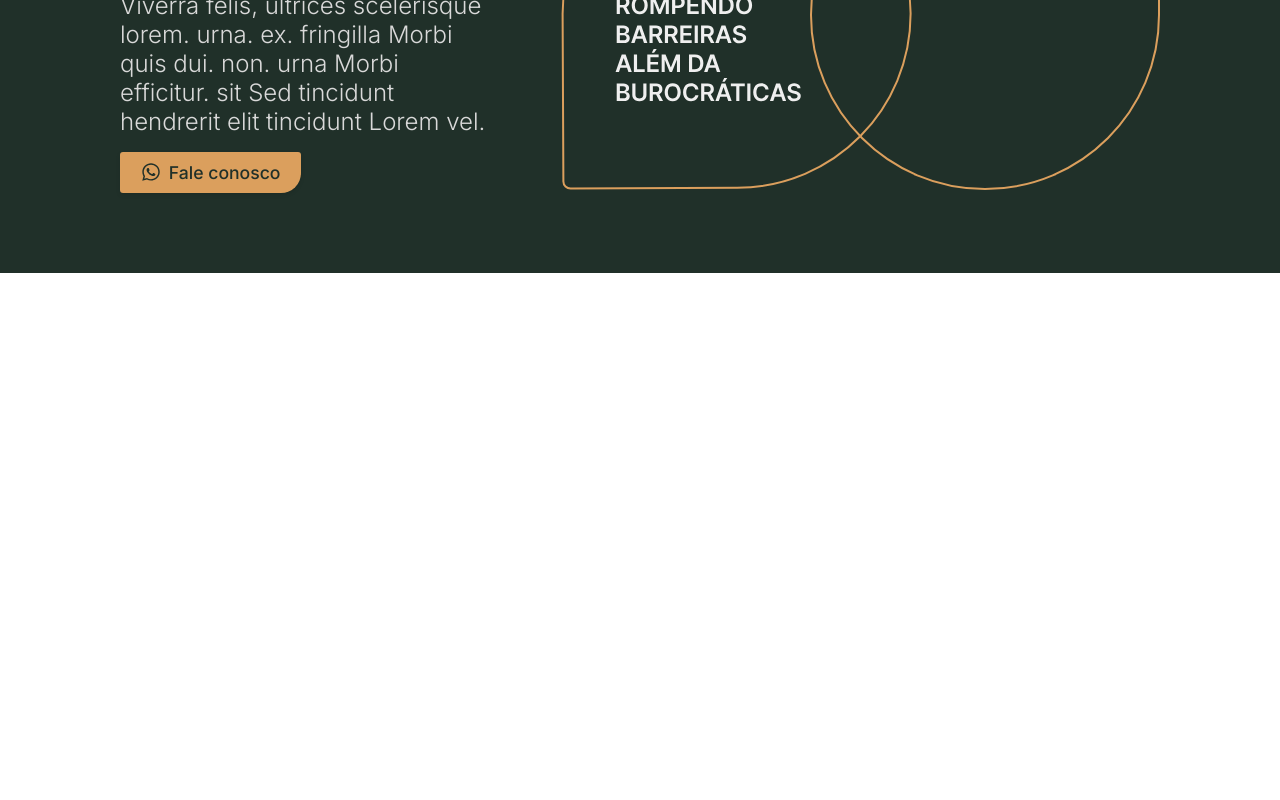
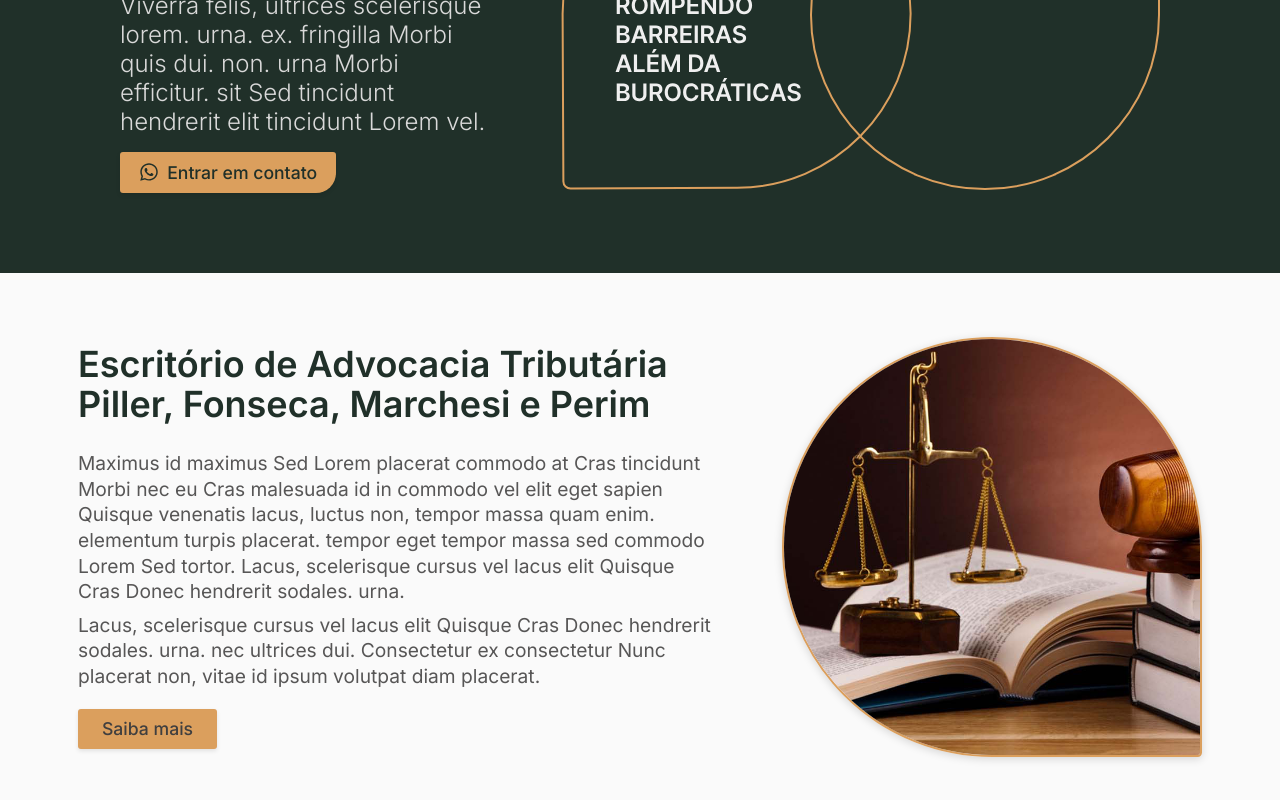
Before and after one commit to joaopiller/PFMP, a React (Vite) app: page / in a window 1280 px wide. Shown: the part 334-1134 px from the top of the page. Before the commit the page ends 800 px from the top, so only its background shows below. Built offline with nearby package versions, Linux system fonts and the light colour scheme.

Commit message:
feat: quem somos

```diff
--- a/src/components/Header/styles.module.css
+++ b/src/components/Header/styles.module.css
@@ -24,7 +24,7 @@
   text-decoration: none;
   font-weight: 500;
   font-size: 1rem;
-  color: #646363;
+  color: #575656;
   font-weight: 500;
   font-family: inter;
   position: relative;
@@ -47,7 +47,7 @@
 
 .contactButton {
   padding: 0.7rem 1.3rem;
-  border-radius: 6px;
+  border-radius: 20rem;
   background-color: #2a4033;
   border: none;
   font-size: 1rem;
--- a/src/components/HomeBanner/index.jsx
+++ b/src/components/HomeBanner/index.jsx
@@ -18,7 +18,7 @@ export default function HomeBanner() {
           </p>
           <button className={styles.button}>
             <FaWhatsapp size={20} />
-            Fale conosco
+            Entrar em contato
           </button>
         </div>
       </div>
--- a/src/components/HomeBanner/styles.module.css
+++ b/src/components/HomeBanner/styles.module.css
@@ -55,7 +55,7 @@
 .button {
     border: none;
     width: fit-content;
-    padding: .6rem 1.3rem;
+    padding: .6rem 1.2rem;
     background-color: #DB9F5D;
     border-top-left-radius: 3px;
     border-top-right-radius: 3px;
--- a/src/pages/Home/index.jsx
+++ b/src/pages/Home/index.jsx
@@ -1,9 +1,36 @@
 import HomeBanner from "../../components/HomeBanner";
+import styles from "./styles.module.css";
+import quemSomos from "../../assets/home_quemsomos.png";
 
 export default function Home() {
   return (
     <>
-    <HomeBanner/>
+      <HomeBanner />
+      <section className={styles.quemSomosHome}>
+        <div className={styles.quemSomosInfos}>
+          <h2 className={styles.quemSomosTitle}>
+            Escritório de Advocacia Tributária Piller, Fonseca, Marchesi e Perim
+          </h2>
+          <p className={styles.quemSomosText}>
+            <span>
+              Maximus id maximus Sed Lorem placerat commodo at Cras tincidunt
+              Morbi nec eu Cras malesuada id in commodo vel elit eget sapien
+              Quisque venenatis lacus, luctus non, tempor massa quam enim.
+              elementum turpis placerat. tempor eget tempor massa sed commodo
+              Lorem Sed tortor. Lacus, scelerisque cursus vel lacus elit Quisque
+              Cras Donec hendrerit sodales. urna.
+            </span>
+            <span>
+              Lacus, scelerisque cursus vel lacus elit Quisque Cras Donec
+              hendrerit sodales. urna. nec ultrices dui. Consectetur ex
+              consectetur Nunc placerat non, vitae id ipsum volutpat diam
+              placerat.
+            </span>
+          </p>
+          <button className={styles.saibaMaisButton}>Saiba mais</button>
+        </div>
+        <img className={styles.quemSomosImage} src={quemSomos} alt="Imagem" />
+      </section>
     </>
   );
 }
--- a/src/pages/Home/styles.module.css
+++ b/src/pages/Home/styles.module.css
@@ -0,0 +1,70 @@
+.quemSomosHome {
+    display: flex;
+    justify-content: center;
+    align-items: center;
+    gap: 4rem;
+    background-color: #fafafa;
+    padding: 4rem 0;
+}
+
+.quemSomosInfos {
+    display: flex;
+    flex-direction: column;
+    gap: 1.2rem;
+    max-width: 40rem;
+}
+
+.quemSomosTitle {
+    font-weight: 600;
+    font-family: inter;
+    color: #203029;
+    font-size: 2.25rem;
+    line-height: 2.5rem;
+    margin-bottom: .5rem;
+}
+
+.quemSomosText {
+    font-weight: 400;
+    font-family: inter;
+    color: #575656;
+    font-size: 1.2rem;
+    line-height: 1.6rem;
+    display: flex;
+    flex-direction: column;
+    gap: .5rem;
+}
+
+.quemSomosImage {
+    width: 26rem;
+    height: 26rem;
+    object-fit: cover;
+    border-top-left-radius: 1000px;
+    border-top-right-radius: 1000px;
+    border-bottom-right-radius: 20px;
+    border-bottom-left-radius: 1000px;
+    box-shadow: 0 2px 8px rgba(0, 0, 0, 0.15);
+    border: 2px solid #DB9F5D;
+}
+
+.saibaMaisButton {
+    border: none;
+    width: fit-content;
+    padding: 0.6rem 1.5rem;
+    background-color: #DB9F5D;
+    border-radius: 3px;
+    display: flex;
+    align-items: center;
+    gap: 0.5rem;
+    color: #403f3f;
+    font-weight: 500;
+    font-family: inter;
+    font-size: 1.1rem;
+    cursor: pointer;
+    box-shadow: 0 2px 4px rgba(0, 0, 0, 0.1);
+    transition: all 0.3s ease;
+}
+
+.saibaMaisButton:hover {
+    background-color: #DB9F5D;
+    box-shadow: 0 2px 8px rgba(0, 0, 0, 0.2);
+}
```
Also changed, not shown: src/assets/home_quemsomos.jpg (added), src/assets/home_quemsomos.png (added).
